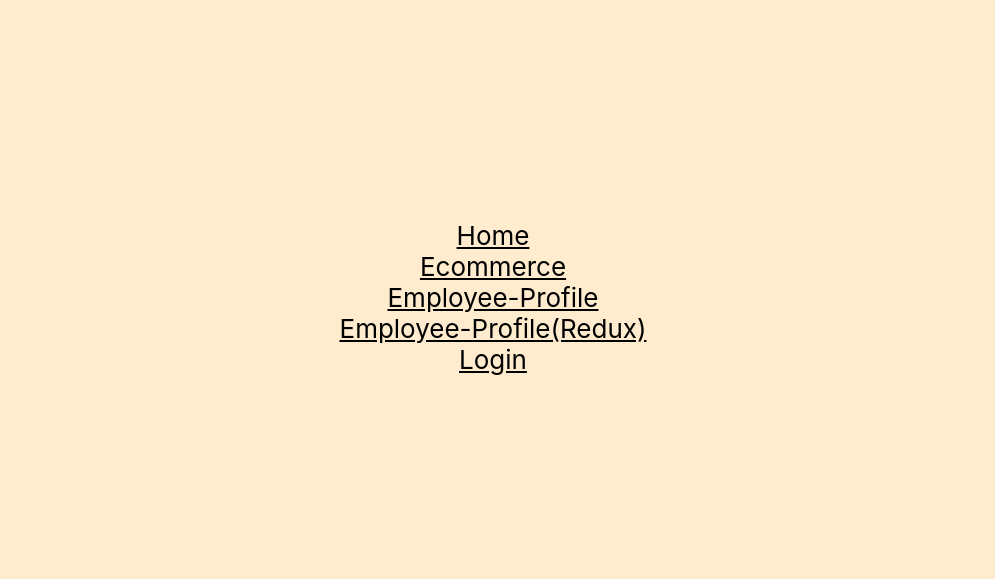
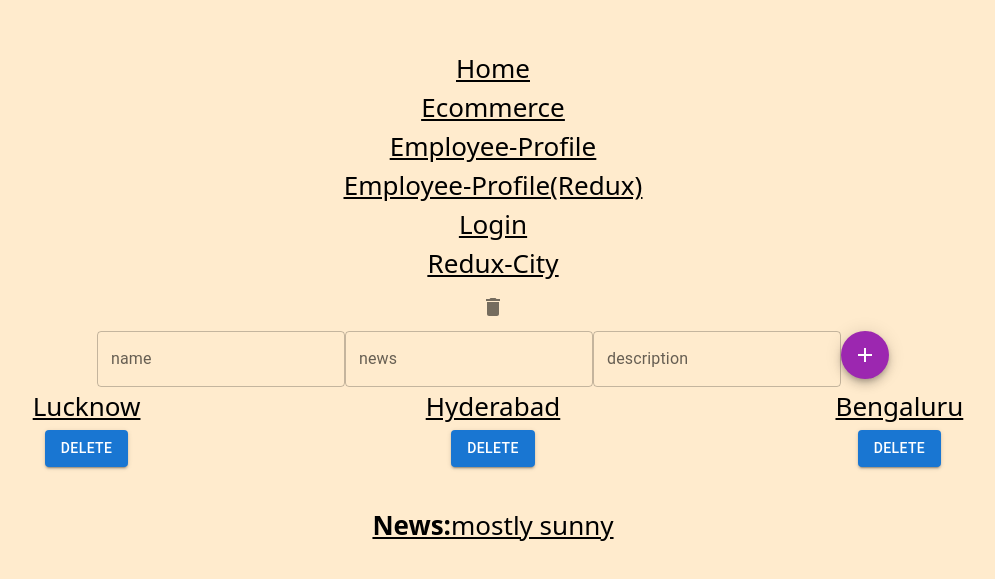
Before and after one commit to apoo-pandey/React-training, a React (Create React App) app: page /Assignment-4/ReduxCity/0 in a window 1280 px wide. Shown: the part 103-682 px from the top of the page, without its empty margins (147-1142 px from the left). Built offline with nearby package versions, Linux system fonts and the light colour scheme.

Commit message:
update files

```diff
--- a/package.json
+++ b/package.json
@@ -13,6 +13,7 @@
     "@testing-library/react": "^13.4.0",
     "@testing-library/user-event": "^13.5.0",
     "axios": "^1.4.0",
+    "bootstrap": "^5.3.1",
     "react": "^18.2.0",
     "react-dom": "^18.2.0",
     "react-redux": "^8.1.2",
--- a/src/App.css
+++ b/src/App.css
@@ -94,6 +94,7 @@ input{
 }
 .home{
   color:forestgreen;
+  font-weight: 300;
 }
 .show{
   color: black;
--- a/src/App.js
+++ b/src/App.js
@@ -26,6 +26,9 @@ import Blog from "./CompanyContext/Blog";
 import CounterHook from "./Hooks/CounterHook";
 import LazyHome from "./lazyndsuspense/LazyHome";
 import Forgetpass from "./Forgetpass";
+import ReduxCity from "./Assignment-4/ReduxCity";
+import News from "./Assignment-4/News";
+import Description from "./Assignment-4/Description";
 
 function App() {
   {
@@ -52,6 +55,7 @@ function App() {
         {/*<CounterHook />*/}
         {/*<Blog />*/}
         {/*<Todo />*/}
+        {/*<ReduxCity />*/}
         <BrowserRouter>
           <Link className="link-home" to="/">
             <u>Home</u>
@@ -68,6 +72,9 @@ function App() {
           <Link className="link-home" to="/Login">
             <u>Login</u>
           </Link>
+          <Link className="link-home" to="/Assignment-4/ReduxCity">
+            <u>Redux-City</u>
+          </Link>
           {/*<Link className="link-home" to="/lazyndsuspense/LazyHome">
             Lazy-Home
       </Link>*/}
@@ -82,6 +89,11 @@ function App() {
             <Route path="/Redux/ReduxEmployee" element={<ReduxEmployee />} />
             {/*<Route path="/lazyndsuspense/LazyHome" element={<LazyHome />} />*/}
             {/*<Route path="/student" element={<Student />} />*/}
+            <Route path="/Assignment-4/ReduxCity" element={<ReduxCity />}>
+              <Route path=":loc" element={<News />}>
+                <Route path="Description" element={<Description />} />
+              </Route>
+            </Route>
             <Route path="/login" element={<Login />}>
               <Route path="Forgetpass" element={<Forgetpass />} />
             </Route>
--- /dev/null
+++ b/src/Assignment-4/CityReducer.js
@@ -0,0 +1,45 @@
+let initialState = [
+  {
+    name: "Lucknow",
+    news: "mostly sunny",
+    description: "this week it will be sunny throught with clear skies",
+  },
+  {
+    name: "Hyderabad",
+    news: "partly cloudy",
+    description: "on weekend it might rain",
+  },
+  {
+    name: "Bengaluru",
+    news: "heavy rain",
+    description: "extreme rainfall on monday happened in major parts",
+  },
+];
+
+const CityReducer = (state = initialState, action) => {
+  console.log(state, action);
+
+  if (action.type == "add") {
+    console.log("adddddd");
+    let newCity = action.payload;
+    let newState = [...state, newCity];
+    return newState;
+  }
+
+  if (action.type == "delete") {
+    let index = action.payload;
+    let newState = state.filter((val, indx) => index != indx);
+    return newState;
+  }
+
+  if (action.type == "reset") {
+    return [];
+  }
+
+  if (action.type == "show") {
+    return state;
+  }
+  return state;
+};
+
+export default CityReducer;
--- /dev/null
+++ b/src/Assignment-4/Cityactions.js
@@ -0,0 +1,9 @@
+const add = (newCity) => ({ type: "add", payload: newCity });
+
+const del = (index) => ({ type: "delete", payload: index });
+
+const reset = () => ({ type: "reset" });
+
+const show = () => ({ type: "show" });
+
+export { add, del, reset, show };
--- /dev/null
+++ b/src/Assignment-4/Description.js
@@ -0,0 +1,16 @@
+import { useOutletContext } from "react-router-dom";
+import { Link } from "react-router-dom";
+import { useParams } from "react-router-dom";
+
+const Description = () => {
+  const { loc } = useParams();
+  const cities = useOutletContext();
+  return (
+    <div>
+      <strong>Description:</strong>
+      {cities[loc].description};
+    </div>
+  );
+};
+
+export default Description;
--- /dev/null
+++ b/src/Assignment-4/News.js
@@ -0,0 +1,22 @@
+import { Outlet, useOutletContext } from "react-router-dom";
+import { Link } from "react-router-dom";
+import { useParams } from "react-router-dom";
+const News = () => {
+  const { loc } = useParams();
+  const cities = useOutletContext();
+  return (
+    <div>
+      <Link
+        className="link-home"
+        to={"/Assignment-4/ReduxCity/" + loc + "/description"}
+      >
+        <strong>News:</strong>
+        {cities[loc].news}
+      </Link>
+      {/* {console.log(cities[loc])} */}
+      <Outlet context={cities} />
+    </div>
+  );
+};
+
+export default News;
--- /dev/null
+++ b/src/Assignment-4/ReduxCity.js
@@ -0,0 +1,118 @@
+import { TextField } from "@mui/material";
+import Button from "@mui/material/Button";
+import { useSelector, useDispatch } from "react-redux";
+import { Link } from "react-router-dom";
+import Fab from "@mui/material/Fab";
+import AddIcon from "@mui/icons-material/Add";
+import IconButton from "@mui/material/IconButton";
+import DeleteIcon from "@mui/icons-material/Delete";
+import { useParams } from "react-router-dom";
+import "bootstrap/dist/css/bootstrap.css";
+
+import { add, reset, del, show } from "./Cityactions";
+import { Outlet } from "react-router-dom";
+
+const ReduxCity = () => {
+  const { loc } = useParams();
+  const dispatch = useDispatch();
+  const cities = useSelector((state) => {
+    console.log(state);
+    return state.cities;
+  });
+
+  //useEffect(() => {}, []);
+
+  const addc = (event) => {
+    event.preventDefault();
+    let newCity = {
+      name: event.target.city.value,
+      news: event.target.news.value,
+      description: event.target.descrip.value,
+    };
+    event.target.city.value = "";
+    event.target.news.value = "";
+    event.target.descrip.value = "";
+    dispatch(add(newCity));
+    dispatch(show());
+  };
+
+  const clearall = () => {
+    dispatch(reset());
+  };
+  const dele = (index) => {
+    dispatch(del(index));
+  };
+
+  return (
+    <div>
+      <IconButton
+        className="del-btn"
+        onClick={clearall}
+        aria-label="delete"
+        size="large"
+      >
+        <DeleteIcon />
+      </IconButton>
+      <form onSubmit={addc}>
+        <TextField
+          className="input"
+          id="outlined-basic"
+          label="name"
+          variant="outlined"
+          name="city"
+        />
+        <TextField
+          className="input"
+          id="outlined-basic"
+          label="news"
+          variant="outlined"
+          name="news"
+        />
+        <TextField
+          className="input"
+          id="outlined-basic"
+          label="description"
+          variant="outlined"
+          name="descrip"
+        />
+        <Fab type="submit" size="medium" color="secondary" aria-label="add">
+          <AddIcon />
+        </Fab>
+      </form>
+      <div className="row">
+        {cities.map((val, indx) => {
+          return (
+            <div className="col-4">
+              <Link
+                className="link-home"
+                to={"/Assignment-4/ReduxCity/" + indx}
+              >
+                {val.name}
+              </Link>
+              {/*<Link
+                className="link-home"
+                to={"/Assignment-4/ReduxCity/"}
+          ></Link>*/}
+
+              {/*<strong>News:</strong> {val.news} <br />
+              <strong>Description:</strong> {val.description}*/}
+              <br />
+              <Button
+                type="submit"
+                variant="contained"
+                onClick={() => dele(indx)}
+              >
+                Delete
+              </Button>
+              <br />
+              <br />
+            </div>
+          );
+        })}
+        <Outlet context={cities} />
+      </div>
+    </div>
+  );
+};
+
+export default ReduxCity;
--- a/src/Store/Store.js
+++ b/src/Store/Store.js
@@ -3,11 +3,13 @@ import CountReducer from "../Reducers/CountReducer";
 import TodoReducer from "../Reducers/TodoReducer";
 import thunk from "redux-thunk";
 import EmployeeReducer from "../Reducers/EmployeeReducer";
+import CityReducer from "../Assignment-4/CityReducer";
 
 const combineReducersObject = combineReducers({
   counter: CountReducer,
   todos: TodoReducer,
   employeeslist: EmployeeReducer,
+  cities: CityReducer,
 });
 let Store = createStore(combineReducersObject, applyMiddleware(thunk));
 export default Store;
```
Also changed, not shown: 1 other file (tests, documents, lock files or other folders).
